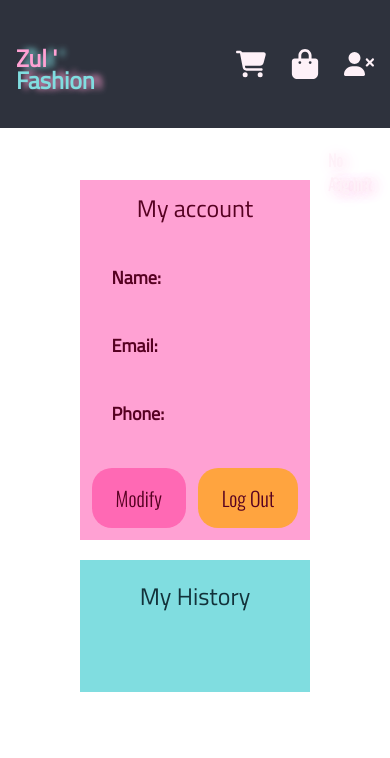
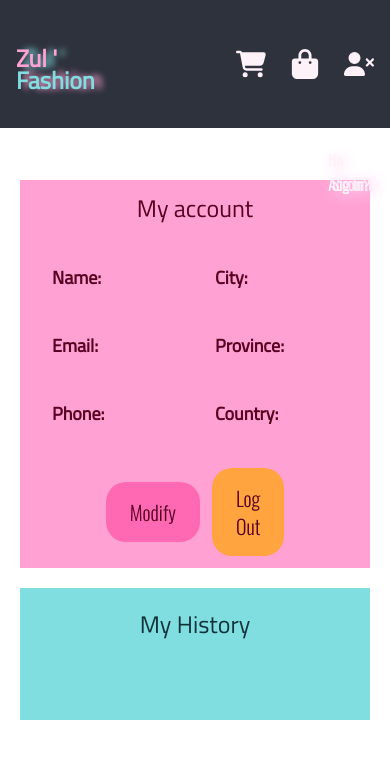
Before and after one commit to MarcosRamirezCarri/Y2KshopRemake, a Next.js app in the folder y2kclient/: page /account in a window 390 px wide. Shown: the top 758 px of the page. Built offline with nearby package versions, Linux system fonts and the light colour scheme.

Commit message:
Mejoras al detail

```diff
--- a/y2kclient/src/app/account/FirstPanel/FirstPanel.tsx
+++ b/y2kclient/src/app/account/FirstPanel/FirstPanel.tsx
@@ -16,19 +16,29 @@ const AccountFirstPanel = () => {
   }, [dispatch]);
 
   const user: any = useAppSelector((state) => state.account.user);
-
-
-
+  console.log(user)
 
   return (
     <div className="bg-pink-300 flex flex-col items-center p-[0.75rem] lg:p-[1rem] gap-5">
-      <p className="font-titilium text-2xl self-center font-medium text-pink-950">My account</p>
-      <div className="flex flex-col lg:grid lg:grid-cols-4 w-[100%] gap-5">
+      <p className="font-titilium text-2xl self-center font-medium text-pink-950">
+        My account
+      </p>
+      <div className="grid grid-cols-4 w-[100%] gap-5">
         {user ? (
-          <div key={user.id} className="row-span-2 flex flex-col col-span-4 w-[100%] gap-10 p-5 font-titilium text-pink-950">
+          <div className="grid grid-cols-4 col-span-4">
+            <div
+              key={user.id}
+              className="row-span-2 flex flex-col col-span-2 w-[100%] gap-10 p-5 font-titilium text-pink-950"
+            >
               <UserInfo label="Name" value={user.name} />
               <UserInfo label="Email" value={user.email} />
               <UserInfo label="Phone" value={user.phone} />
+            </div>
+            <div className="row-span-2 flex flex-col col-span-2 w-[100%] gap-10 p-5 font-titilium text-pink-950">
+              <UserInfo label="City" value={user.location?.city} />
+              <UserInfo label="Province" value={user.location?.province} />
+              <UserInfo label="Country" value={user.location?.country} />
+            </div>
           </div>
         ) : (
           <div>No user data available</div>
@@ -41,7 +51,6 @@ const AccountFirstPanel = () => {
             <LogOutBtn />
           </div>
         </div>
-
       </div>
     </div>
   );
--- a/y2kclient/src/app/detail/detailComponents/Firstiew/Buttons/SelectButton/SelectButton.tsx
+++ b/y2kclient/src/app/detail/detailComponents/Firstiew/Buttons/SelectButton/SelectButton.tsx
@@ -21,7 +21,7 @@ const SelectButtons: React.FC<ButtonProps> = ({
     setSizesState(!sizesState);
   };
   return (
-    <div className="relative self-end flex flex-col items-center p-2  font-normal">
+    <div className="relative flex flex-col items-center select-none font-normal">
       <button
         className={`underline  px-3 py-4 rounded-xl font-tiltneon text-lg lg:text-xl text-pink-950
       ${
@@ -34,11 +34,11 @@ const SelectButtons: React.FC<ButtonProps> = ({
         Select Size
       </button>
 
-      <div className={`absolute top-[4.50rem] flex flex-row lg:flex-col gap-2`}>
+      <div className={`absolute left-[6.5rem] flex flex-row gap-2`}>
         {colors.map((colorObj: any, colorIndex: number) => (
           <div
             key={colorIndex}
-            className={`relative flex flex-col items-center caret-blue-200 px-3 py-1 rounded-lg font-tiltneon text-md lg:text-lg transition-all duration-300 ${
+            className={`relative flex flex-row items-center gap-1 caret-blue-200 px-3 py-1 rounded-lg font-tiltneon text-lg lg:text-xl transition-all duration-300 ${
               sizesState
                 ? "visible bg-pink-200 translate-y-[0.4rem] blur-none"
                 : "invisible -translate-y-[2rem] blur-lg"
@@ -47,24 +47,25 @@ const SelectButtons: React.FC<ButtonProps> = ({
             <div
               className={`${
                 selectedColor === colorObj.color ? "bg-pink-400" : "bg-pink- 200"
-              } text-pink-950 py-1 px-2 rounded`}
+              } text-pink-950 py-1 px-2 rounded cursor-pointer`}
               onClick={() => handleChangeColor(colorObj.color)}
             >
               {colorObj.color}
             </div>
 
-                {colorObj.sizes.map((sizeObj: any, sizeIndex: number) => (
+                { colorObj.sizes.map((sizeObj: any, sizeIndex: number) => (
                   <div
                     key={sizeIndex}
+
                     className={`${
                       selectedSize === sizeObj.size
                         ? "bg-blue-400"
                         : "bg-blue-200"
-                    } rounded-[1.25rem] transition-all delay-150 duration-500 ${
+                    } rounded-md transition-all duration-500 ${
                       selectedColor === colorObj.color
-                        ? " translate-y-[0rem] visible blur-none"
+                        ? " translate-y-[0rem] visible blur-none "
                         : " -translate-y-[1rem] hidden invisible blur-lg"
-                    } font-tiltneon flex flex-row text-md justify-center w-[100%] lg:text-lg text-gray-950 font-semibold hover:ring-2 active:bg-pink-400 hover:bg-pink-300 hover:ring-pink-400`}
+                    } font-tiltneon cursor-pointer px-3 flex flex-row text-md justify-center w-[100%] lg:text-lg text-gray-950 font-semibold hover:ring-2 active:bg-pink-400 hover:bg-pink-300 hover:ring-pink-400`}
                     onClick={() => handleChangeSize(sizeObj.size)}
                   >
                     {sizeObj.size}
--- a/y2kclient/src/app/detail/detailComponents/Firstiew/FirstView.tsx
+++ b/y2kclient/src/app/detail/detailComponents/Firstiew/FirstView.tsx
@@ -9,8 +9,8 @@ interface DetailProducts {
   clasification: string;
   images: string[];
   colors: any;
-  handleChangeSize: (arg: string)=>void;
-  handleChangeColor: (arg: string)=>void;
+  handleChangeSize: (arg: string) => void;
+  handleChangeColor: (arg: string) => void;
   selectedSize: string | null;
   selectedColor: string | null;
 }
@@ -54,6 +54,20 @@ const FirstView: React.FC<DetailProducts> = ({
           className="rounded w-[20.25rem] lg:w-[24.25rem] ring-2 ring-pink-300 h-[20.25rem] lg:h-[24.25rem] bg-transparent"
           alt="no image"
         />
+        <div
+          className={`flex flex-row gap-2 ${
+            !selectedColor || !selectedSize
+              ? " -translate-y-[1rem] invisible blur-lg"
+              : " translate-y-[0rem] visible blur-none"
+          } transition-all bg-pink-400  p-5 rounded duration-500 `}
+        >
+          <p className="font-tiltneon text-sm lg:text-xl text-pink-50 font-normal flex flex-row">
+            Selected Color: {selectedColor}
+          </p>
+          <p className="font-tiltneon text-sm lg:text-xl text-pink-50 font-normal flex flex-row">
+            Selected Size: {selectedSize}
+          </p>
+        </div>
       </div>
 
       <div className="flex flex-col p-6 justify-center items-left col-span-3 lg:col-span-2 gap-3">
@@ -76,20 +90,18 @@ const FirstView: React.FC<DetailProducts> = ({
             - ${price}
           </p>
         </p>
-        <p className="font-tiltneon text-xl text-pink-950 font-normal flex flex-row">
-          Selected Size: {selectedSize}
-        </p>
-        <div className="flex flex-row items-center justify-center gap-2">
-          <AddToCart
-            selectedColor={selectedColor}
-            selectedSize={selectedSize}
-          />
+
+        <div className="flex flex-col justify-start gap-3 items-start">
           <SelectButtons
             handleChangeColor={handleChangeColor}
             handleChangeSize={handleChangeSize}
             selectedSize={selectedSize}
             selectedColor={selectedColor}
             colors={colors}
+          />
+          <AddToCart
+            selectedColor={selectedColor}
+            selectedSize={selectedSize}
           />
         </div>
       </div>
--- a/y2kclient/src/helpers/Validators/validateLocation.ts
+++ b/y2kclient/src/helpers/Validators/validateLocation.ts
@@ -1,4 +1,5 @@
 import axios from "axios";
+
 
 // Función para validar la ciudad, provincia y país con GeoNames
 export const validateLocationGeoNames = async(
```
Lines whose indentation alone changed are shown as unchanged.
